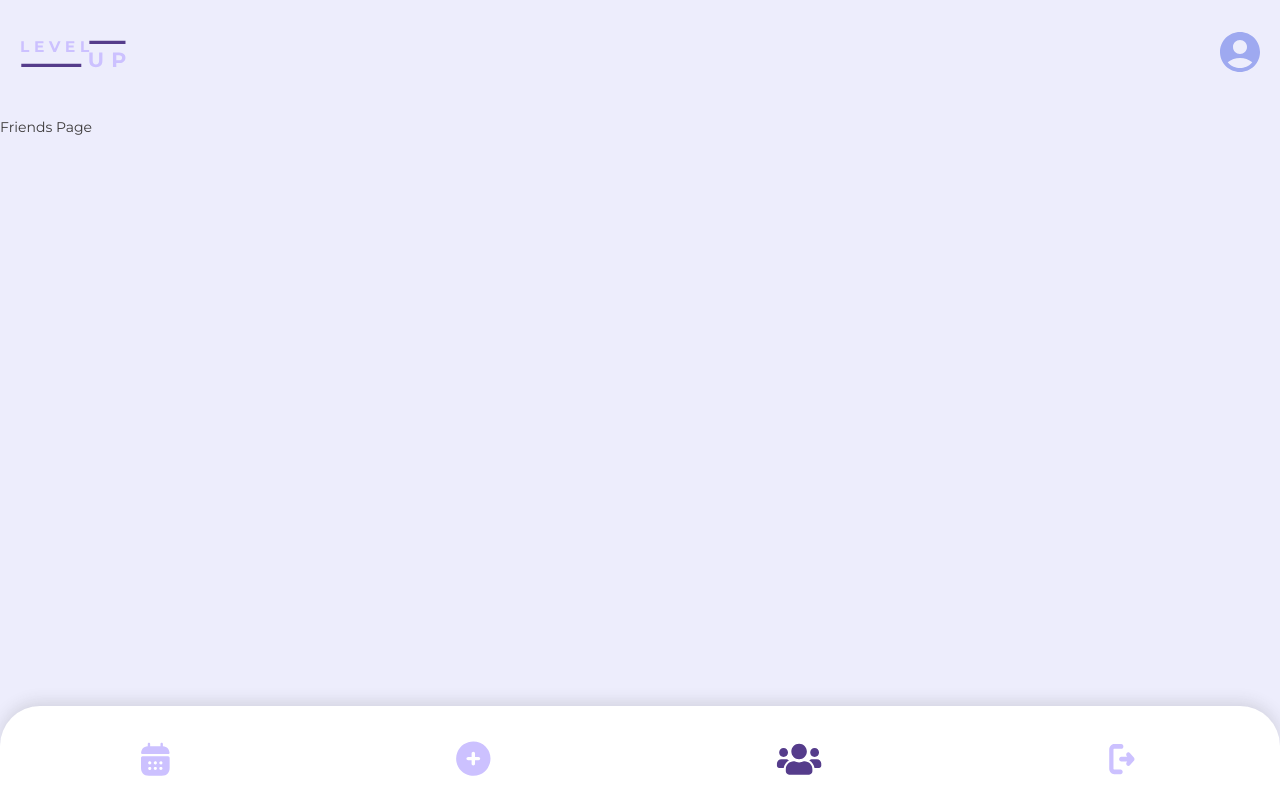
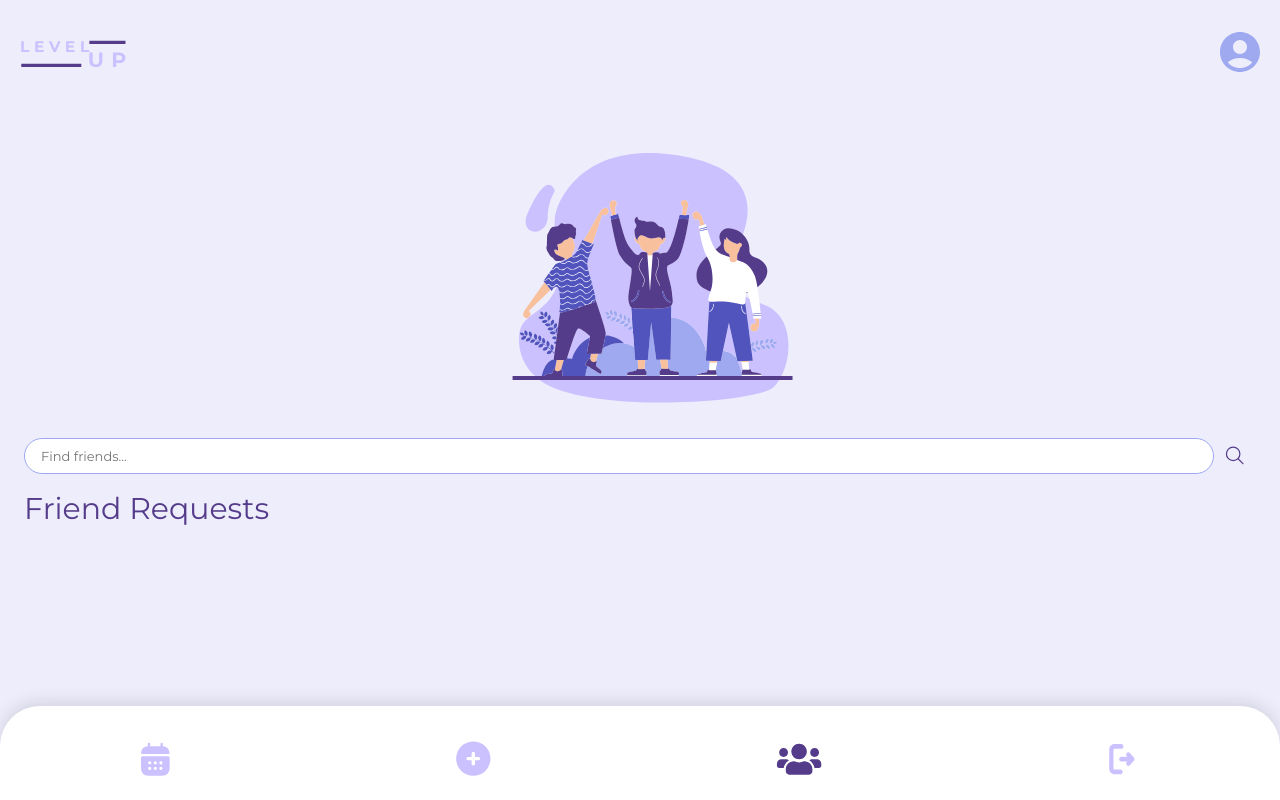
Before and after one commit to khushi4541/khushi-parekh-capstone, a React (Vite) app: page /friends in a window 1280 px wide. Built offline with nearby package versions, Linux system fonts and the light colour scheme; no server answers.

Commit message:
created the header and search bar for the friends page

```diff
--- /dev/null
+++ b/src/components/RequestList/RequestList.jsx
@@ -0,0 +1,11 @@
+import "./RequestList.scss"
+
+function RequestList () {
+    return(
+        <section className="request-list">
+            <h3 className="request-list__title">Friend Requests</h3>
+        </section>
+    )
+}
+
+export default RequestList;
--- /dev/null
+++ b/src/components/RequestList/RequestList.scss
@@ -0,0 +1,12 @@
+@use "../../styles/variables" as *;
+@use "../../styles/mixins" as *;
+
+.request-list {
+    padding: 0 1.5rem;
+
+    &__title {
+        color: $interactive-elements;
+        font-weight: 400;
+        margin-top: 1rem;
+    }
+}
--- /dev/null
+++ b/src/components/SearchBar/SearchBar.jsx
@@ -0,0 +1,13 @@
+import "./SearchBar.scss"
+import searchIcon from "../../assets/icons/search-icon.svg"
+
+function SearchBar () {
+    return(
+        <div className="search">
+            <input type="text" className="search__input" placeholder="Find friends..." />
+            <img src={searchIcon} alt="magnifying glass" className="search__icon" />
+        </div>
+    )
+};
+
+export default SearchBar;
--- /dev/null
+++ b/src/components/SearchBar/SearchBar.scss
@@ -0,0 +1,18 @@
+@use "../../styles/variables" as *;
+@use "../../styles/mixins" as *;
+
+.search {
+    padding: 0 1.5rem;
+    position: relative;
+
+    &__input {
+        @include input-box;
+        width: 95%;
+    }
+
+    &__icon {
+        position: absolute;
+        right: 30px;
+        bottom: 2px;
+    }
+}
--- a/src/pages/AddHabitsPage/AddHabitsPage.scss
+++ b/src/pages/AddHabitsPage/AddHabitsPage.scss
@@ -2,6 +2,7 @@
 @use "../../styles/variables" as *;
 
 .add-habits {
+  padding-bottom: 5.5rem;
   &__header {
     @include flex-column;
     align-items: center;
--- a/src/pages/FriendsPage/FriendsPage.jsx
+++ b/src/pages/FriendsPage/FriendsPage.jsx
@@ -1,7 +1,22 @@
-function FriendsPage () {
-    return (
-        <p>Friends Page</p>
-    )
+import VectorArt from "../../assets/images/friends.svg";
+import RequestList from "../../components/RequestList/RequestList";
+import SearchBar from "../../components/SearchBar/SearchBar";
+import "./FriendsPage.scss";
+
+function FriendsPage() {
+  return (
+    <section className="friends-page">
+      <div className="friends-page__header">
+        <img
+          src={VectorArt}
+          alt="3 friends raising their arms in the air"
+          className="friends-page__image"
+        />
+      </div>
+      <SearchBar />
+      <RequestList />
+    </section>
+  );
 }
 
 export default FriendsPage;
--- a/src/pages/FriendsPage/FriendsPage.scss
+++ b/src/pages/FriendsPage/FriendsPage.scss
@@ -0,0 +1,13 @@
+@use "../../styles/mixins" as *;
+@use "../../styles/variables" as *;
+
+.friends-page {
+  padding-bottom: 5.5rem;
+  &__header {
+    @include flex-column;
+    align-items: center;
+  }
+
+  &__image {
+  }
+}
```
Also changed, not shown: src/assets/icons/search-icon.svg, src/assets/images/friends.svg.
